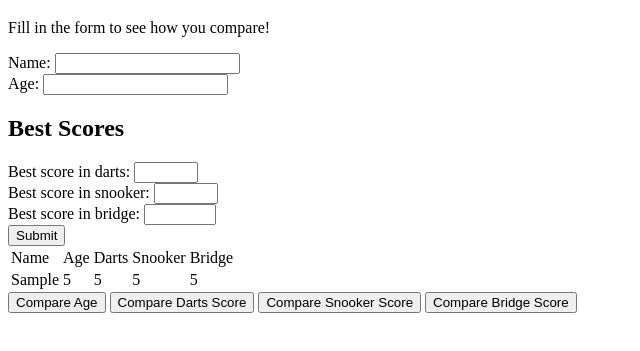
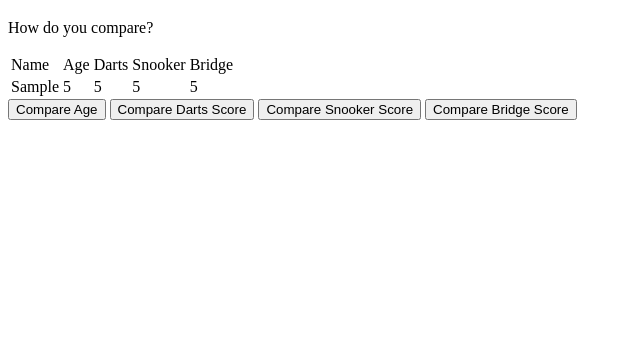
Before and after one commit to emmahewson/javascript-tests-1, a plain HTML site: page index.html in a window 1280 px wide. Both pictures are taken after typing "Sample", "5", "5", "5", "5" into the empty fields and a click on the input "Submit". Shown: the part 61-412 px from the top of the page, without its empty margins (0-640 px from the left). Drawn offline with Linux system fonts and the light colour scheme.

Commit message:
add hide and change elements on submit

```diff
--- a/assets/js/script.js
+++ b/assets/js/script.js
@@ -79,6 +79,13 @@ function clearBoxes() {
     }
 }
 
+function changeElements() {
+    let form = document.getElementById("stats-form");
+    form.style.display = 'none';
+    let openingText = document.getElementById("opening-text");
+    openingText.innerHTML = "<p>How do you compare?</p>";
+}
+
 function capitalise(string) {
     return string.charAt(0).toUpperCase() + string.slice(1);
 }
@@ -119,5 +126,8 @@ function handleSubmit(event) {
     document.getElementById("results-user").appendChild(userResultsTable);
 
     clearBoxes();
+    changeElements();
+
+
 
 }
--- a/index.html
+++ b/index.html
@@ -11,7 +11,7 @@
 
 <body>
     <h1>Statistics</h1>
-    <p>Fill in the form to see how you compare!</p>
+    <p id="opening-text">Fill in the form to see how you compare!</p>
 
     <form id="stats-form" method="POST" action="" onsubmit="handleSubmit(event)">
         <div class="name">
```
